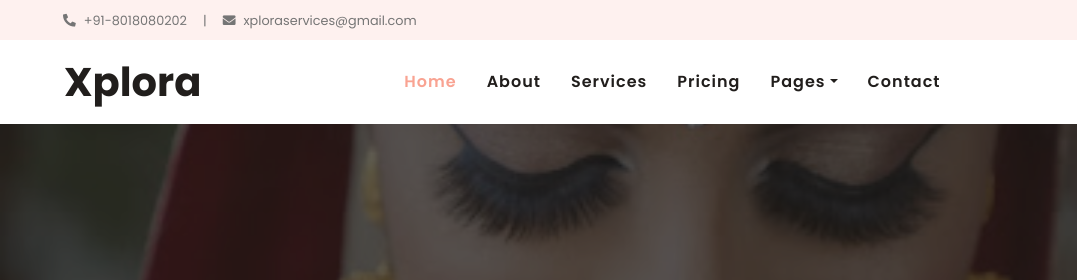
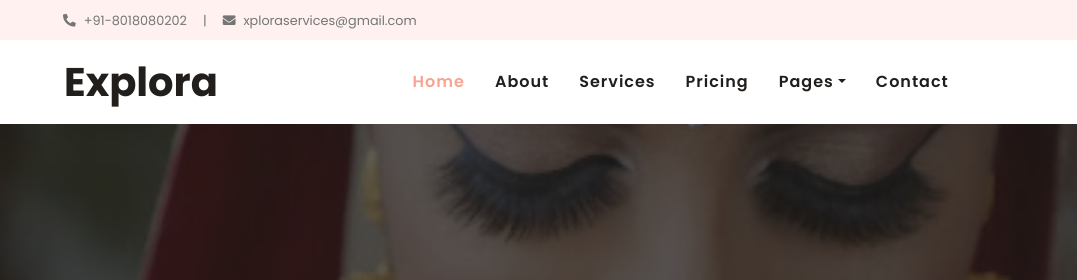
Before and after one commit to tunemyurl/Xperience, a plain HTML site: page index.html in a window 1280 px wide. Shown: the top 280 px of the page, 0-1077 px from the left. Drawn offline with nearby package versions, Linux system fonts and the light colour scheme.

Commit message:
Update index.html

```diff
--- a/index.html
+++ b/index.html
@@ -66,7 +66,7 @@
     <div class="container-fluid p-0">
         <nav class="navbar navbar-expand-lg bg-white navbar-light py-3 py-lg-0 px-lg-5">
             <a href="index.html" class="navbar-brand ml-lg-3">
-                <h1 class="m-0 text-primary"><span class="text-dark">Xplora</span></h1>
+                <h1 class="m-0 text-primary"><span class="text-dark">Explora</span></h1>
             </a>
             <button type="button" class="navbar-toggler" data-toggle="collapse" data-target="#navbarCollapse">
                 <span class="navbar-toggler-icon"></span>
```
